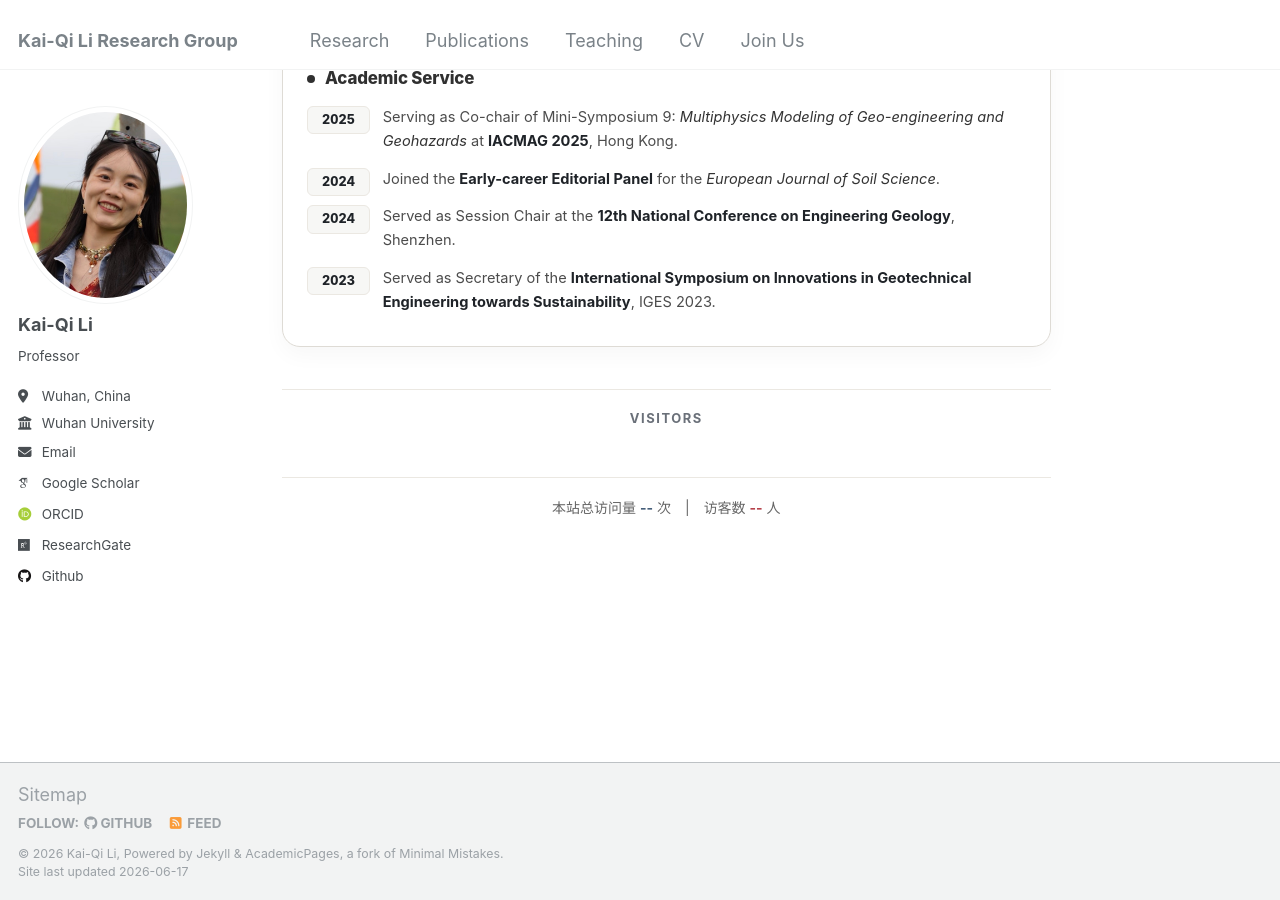
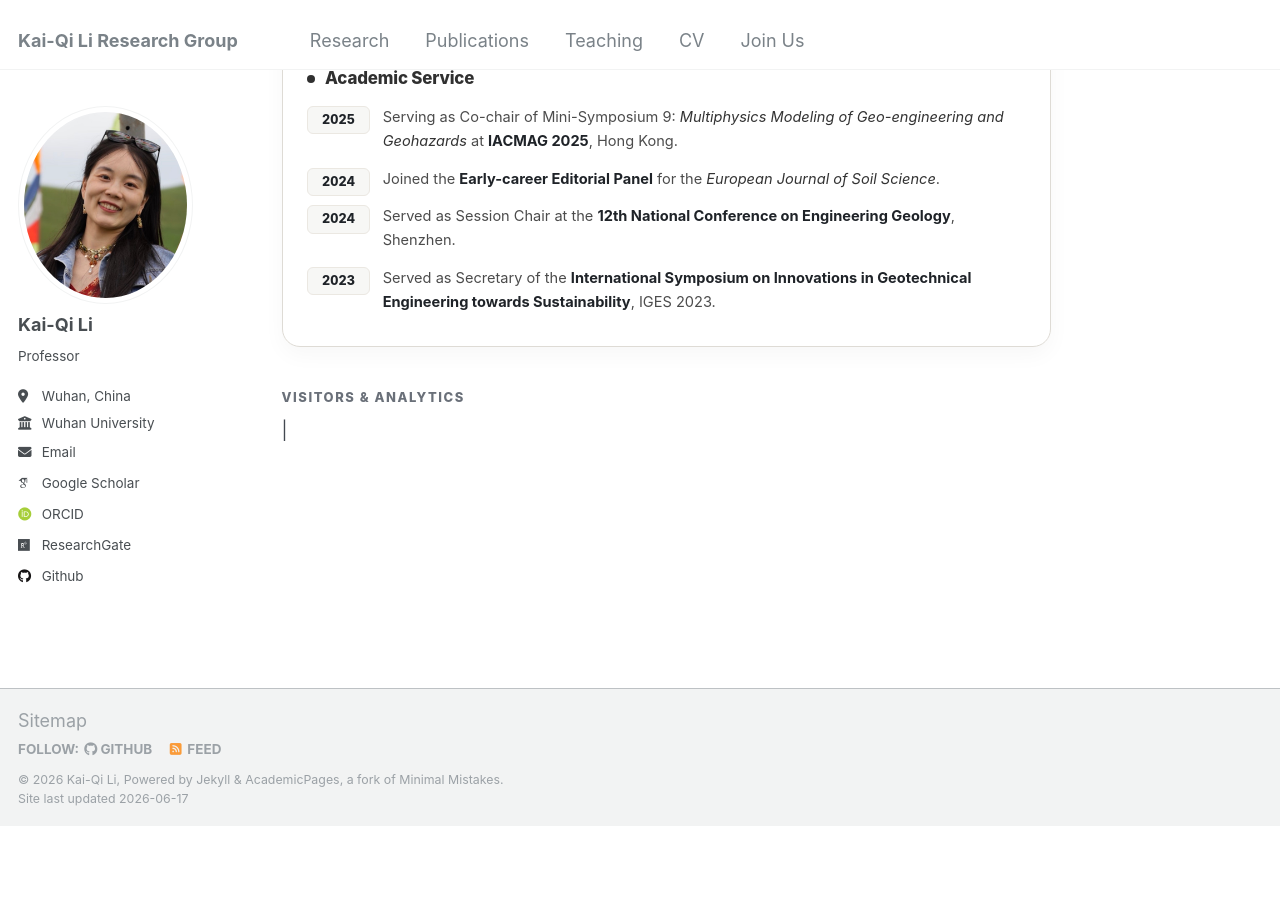
Before and after one commit to kqceeli/kqceeli.github.io, a Jekyll site: the page built from _pages/about.md, in a window 1280 px wide and 900 px high, scrolled down 3751 px. Built offline with Jekyll 4.4.1, drawn with Linux system fonts in a browser that asks for light colours; some web fonts are replaced; comment, search, counter and statistics services are not loaded; after the commit the page ends 4577 px from its top, so only the background shows below that.

Commit message:
Update about.md

```diff
--- a/_pages/about.md
+++ b/_pages/about.md
@@ -955,30 +955,30 @@ redirect_from:
 
   </section>
 
+<!-- ================= Visitors & Analytics ================= -->
+  <section class="kq-visitors-section">
+    <div class="kq-visitors-title">Visitors &amp; Analytics</div>
 
-<!-- ================= Visitors ================= -->
-<section class="kq-visitors" style="text-align: center; padding: 20px;">
-  <div class="kq-visitors-title" style="margin-bottom:10px; font-weight:bold;">Visitors</div>
+    <!-- Map Widget -->
+    <div class="kq-visitors-map-container">
+      <script type='text/javascript' id='mapmyvisitors'
+        src='https://mapmyvisitors.com/map.js?cl=1f2328&w=a&t=n&d=AC-nqkd9ckn3p36OK1rXH7peHkOSVJ17WaFSM5n9xgM&co=faf9f6&cmo=465f7a&cmn=b6424b&ct=1f2328'>
+      </script>
+    </div>
 
-  <!-- 优化后的配色：背景换成浅灰白(faf9f6)，点位换成深蓝和砖红 -->
-  <script type='text/javascript' id='mapmyvisitors'
-    src='https://mapmyvisitors.com/map.js?cl=1f2328&w=a&t=n&d=AC-nqkd9ckn3p36OK1rXH7peHkOSVJ17WaFSM5n9xgM&co=faf9f6&cmo=465f7a&cmn=b6424b&ct=1f2328'>
-  </script>
-</section>
+    <!-- Text Statistics (Busuanzi translated to English) -->
+    <div class="kq-visitors-stats">
+      <span id="busuanzi_container_site_pv" style="display:none;">
+        Pageviews: <span id="busuanzi_value_site_pv" class="kq-stat-number kq-stat-pv">--</span>
+      </span>
+      <span class="kq-stat-divider">|</span>
+      <span id="busuanzi_container_site_uv" style="display:none;">
+        Unique Visitors: <span id="busuanzi_value_site_uv" class="kq-stat-number kq-stat-uv">--</span>
+      </span>
+    </div>
+  </section>
 
-
-<!-- 引入不蒜子脚本 -->
-<script async src="//busuanzi.ibruce.info/busuanzi/2.3/busuanzi.pure.mini.js"></script>
-
-<!-- 显示统计文字 -->
-<div class="kq-visitors" style="text-align: center; font-size: 14px; color: #666; margin-top: 20px;">
-  <span id="busuanzi_container_site_pv">
-    本站总访问量 <span id="busuanzi_value_site_pv" style="font-weight: bold; color: #465f7a;">--</span> 次
-  </span>
-  <span style="margin: 0 10px;">|</span>
-  <span id="busuanzi_container_site_uv">
-    访客数 <span id="busuanzi_value_site_uv" style="font-weight: bold; color: #b6424b;">--</span> 人
-  </span>
-</div>
+  <!-- Busuanzi Script -->
+  <script async src="//busuanzi.ibruce.info/busuanzi/2.3/busuanzi.pure.mini.js"></script>
 
 </div>
```
